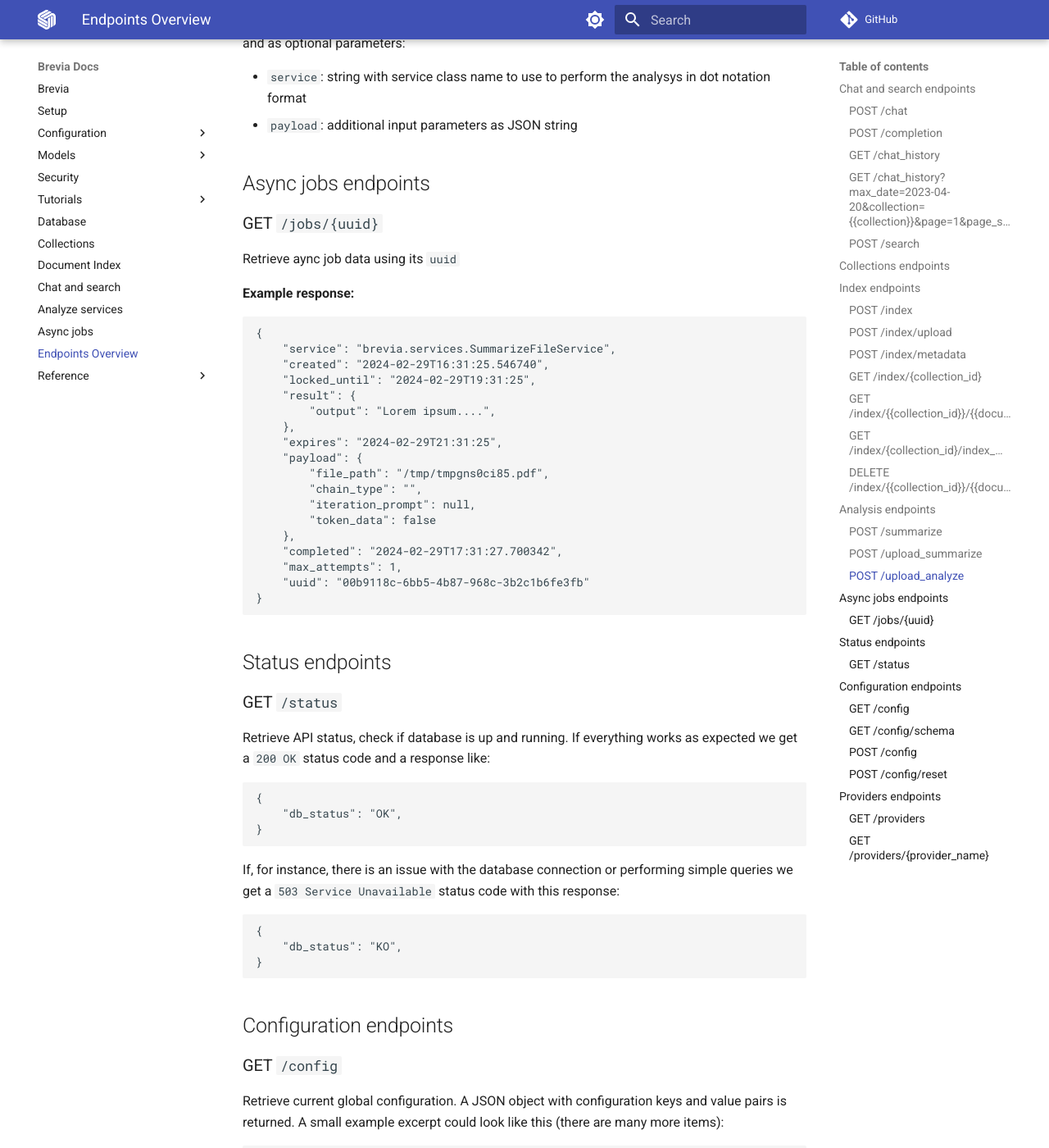
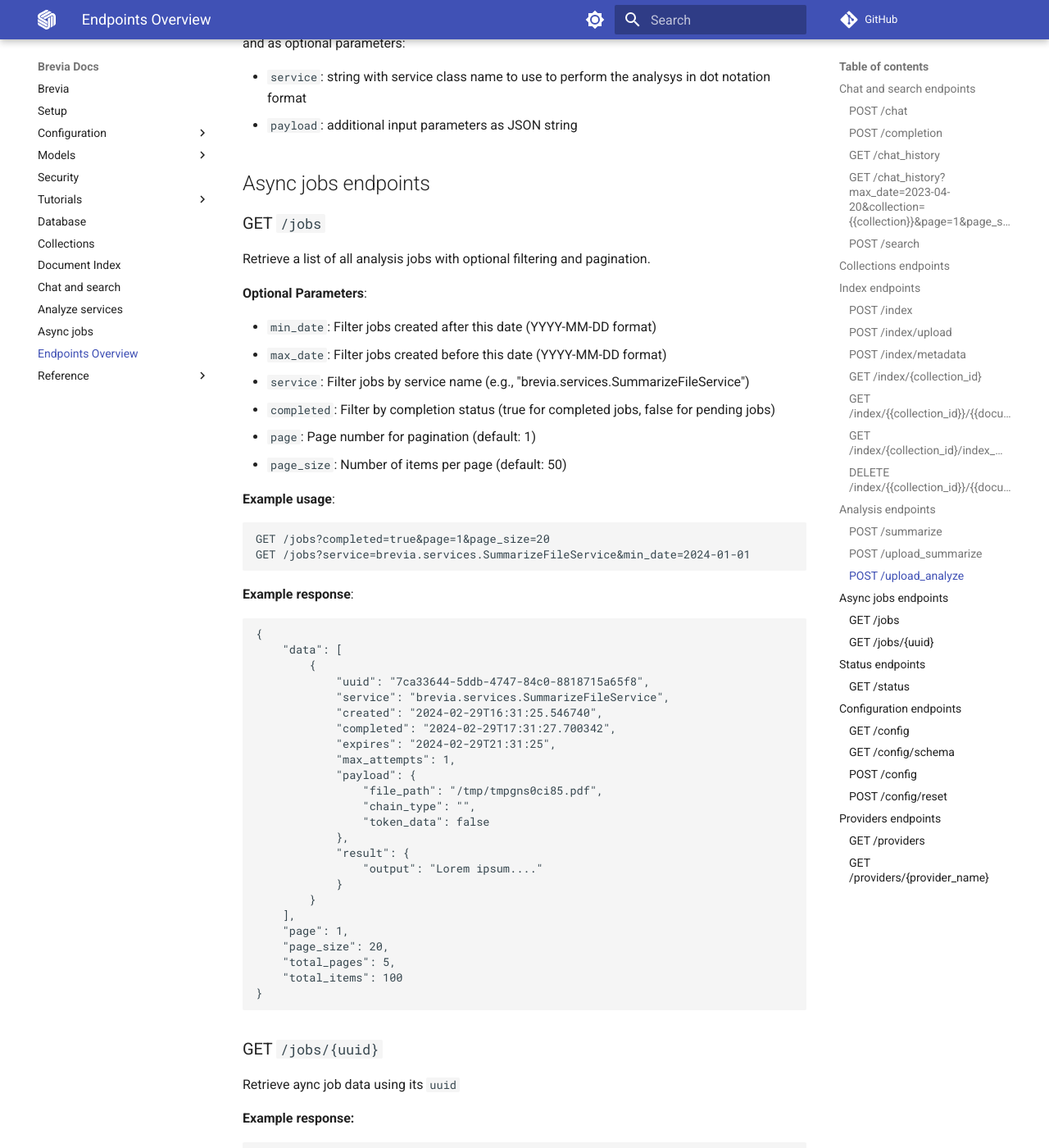
Before and after one commit to brevia-ai/brevia, an MkDocs documentation site: the page built from docs/endpoints_overview.md, in a window 1280 px wide and 1400 px high, scrolled down 6841 px. Shown: the whole window at 82% size. Built offline with MkDocs 1.6.1 and Material for MkDocs 9.7.7, drawn with Linux system fonts in a browser that asks for light colours; comment, search, counter and statistics services are not loaded.

Commit message:
docs: new /jobs endpoint docs

````diff
--- a/docs/endpoints_overview.md
+++ b/docs/endpoints_overview.md
@@ -308,6 +308,55 @@ It works only with `form-data` input that must include a `file` parameter with t
 
 ## Async jobs endpoints
 
+### GET `/jobs`
+
+Retrieve a list of all analysis jobs with optional filtering and pagination.
+
+**Optional Parameters**:
+
+- `min_date`: Filter jobs created after this date (YYYY-MM-DD format)
+- `max_date`: Filter jobs created before this date (YYYY-MM-DD format)
+- `service`: Filter jobs by service name (e.g., "brevia.services.SummarizeFileService")
+- `completed`: Filter by completion status (true for completed jobs, false for pending jobs)
+- `page`: Page number for pagination (default: 1)
+- `page_size`: Number of items per page (default: 50)
+
+**Example usage**:
+
+```http
+GET /jobs?completed=true&page=1&page_size=20
+GET /jobs?service=brevia.services.SummarizeFileService&min_date=2024-01-01
+```
+
+**Example response**:
+
+```JSON
+{
+    "data": [
+        {
+            "uuid": "7ca33644-5ddb-4747-84c0-8818715a65f8",
+            "service": "brevia.services.SummarizeFileService",
+            "created": "2024-02-29T16:31:25.546740",
+            "completed": "2024-02-29T17:31:27.700342",
+            "expires": "2024-02-29T21:31:25",
+            "max_attempts": 1,
+            "payload": {
+                "file_path": "/tmp/tmpgns0ci85.pdf",
+                "chain_type": "",
+                "token_data": false
+            },
+            "result": {
+                "output": "Lorem ipsum...."
+            }
+        }
+    ],
+    "page": 1,
+    "page_size": 20,
+    "total_pages": 5,
+    "total_items": 100
+}
+```
+
 ### GET `/jobs/{uuid}`
 
 Retrieve aync job data using its `uuid`
````
Also changed, not shown: docs/async_jobs.md (+6 -1 lines).
